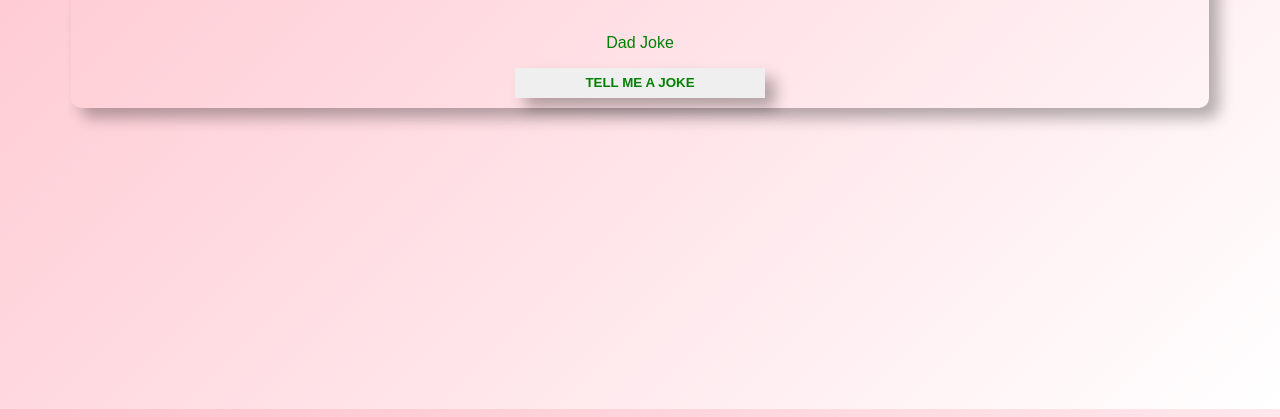
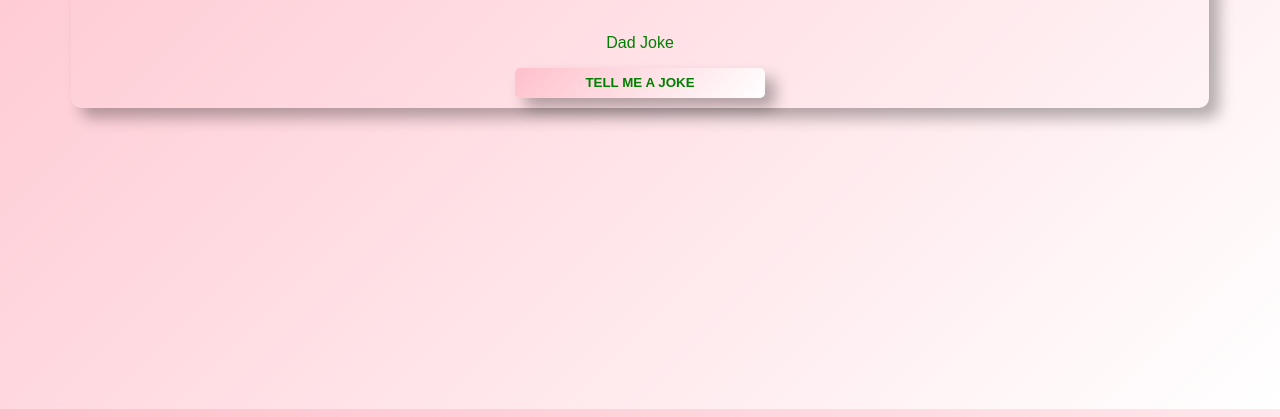
Before and after one commit to repositoryreena/dad-jokes-generator, a plain HTML site: page index.html in a window 1280 px wide. In both pictures the pointer is over the button "TELL ME A JOKE". Shown: the part 391-808 px from the top of the page. Drawn offline with Linux system fonts and the light colour scheme.

Commit message:
changed button

```diff
--- a/style.css
+++ b/style.css
@@ -24,10 +24,17 @@ h1{
     box-shadow: 10px 10px 15px rgba(0, 0, 0, 0.3);
 }
 button{
-    box-shadow: 10px 10px 15px rgba(0, 0, 0, 0.3);
+    border-radius: 5px;
     color: green;
     border: none;
     font-weight: bold;
     width: 250px;
     height: 30px;
+    background: linear-gradient(135deg, pink, transparent);
 }
+
+button:hover{
+    background-color: white;
+    cursor:pointer;
+    box-shadow: 10px 10px 15px rgba(0, 0, 0, 0.3);
+}
```
